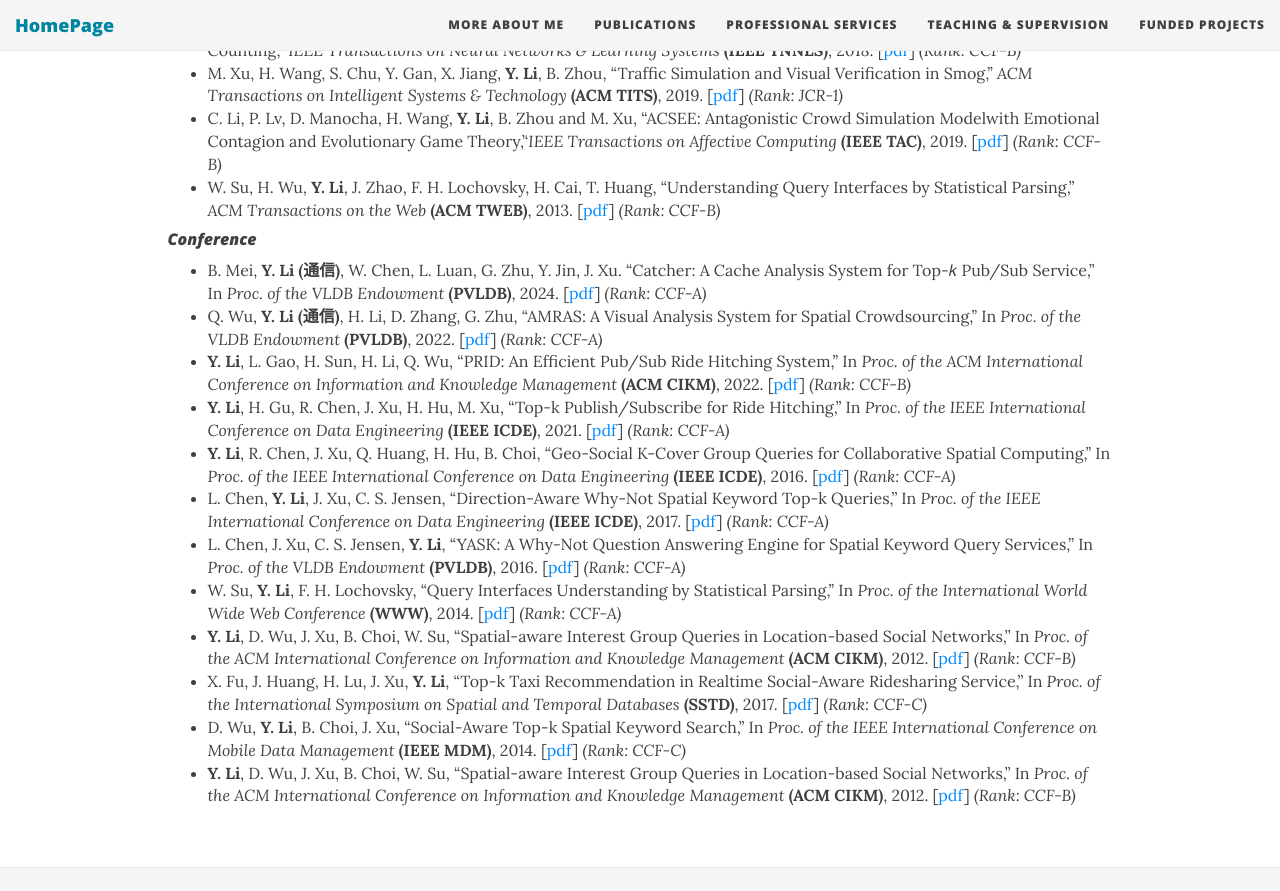
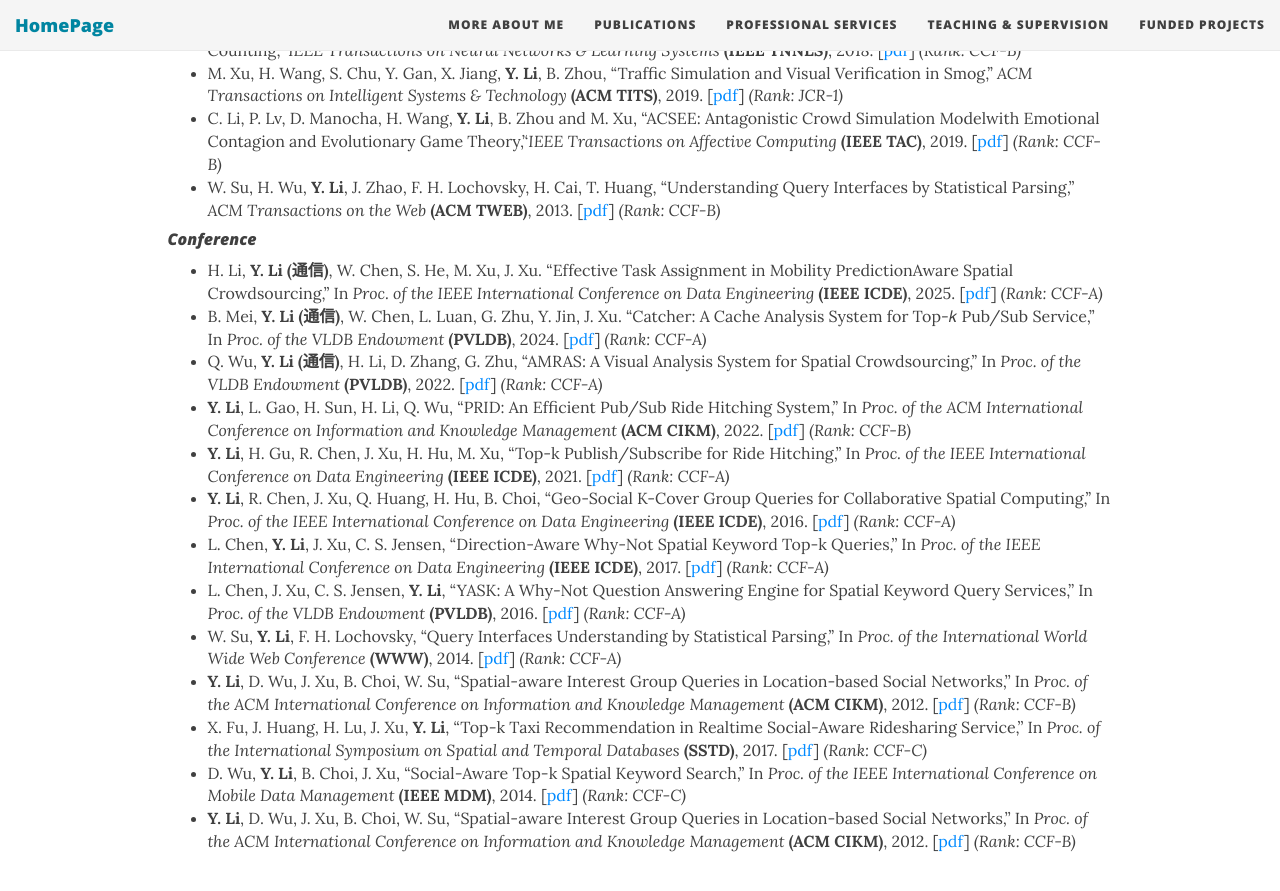
Before and after one commit to zzudb/zzudb.github.io, a Jekyll site: the page built from pages/mypublications.md, in a window 1280 px wide and 900 px high, scrolled down 840 px. Shown: the top 891 px of the window. Built offline with Jekyll 4.4.1, drawn with Linux system fonts in a browser that asks for light colours; nearby versions of some CDN libraries.

Commit message:
Update mypublications.md

```diff
--- a/pages/mypublications.md
+++ b/pages/mypublications.md
@@ -25,6 +25,7 @@
 * W. Su, H. Wu, **Y. Li**, J. Zhao, F. H. Lochovsky, H. Cai, T. Huang, "Understanding Query Interfaces by Statistical Parsing,'' _ACM Transactions on the Web_ **(ACM TWEB)**, 2013. [[pdf](https://zzudb.github.io/pages/mypublications/)] _(Rank: CCF-B)_
 
 #### _Conference_
+* H. Li, **Y. Li (通信)**, W. Chen, S. He, M. Xu, J. Xu. "Effective Task Assignment in Mobility PredictionAware Spatial Crowdsourcing,'' In _Proc. of the IEEE International Conference on Data Engineering_ **(IEEE ICDE)**, 2025. [[pdf](https://zzudb.github.io/pages/mypublications/)] _(Rank: CCF-A)_
 * B. Mei, **Y. Li (通信)**, W. Chen, L. Luan, G. Zhu, Y. Jin, J. Xu. "Catcher: A Cache Analysis System for Top-𝑘 Pub/Sub Service,'' In _Proc. of the VLDB Endowment_ **(PVLDB)**, 2024. [[pdf](https://zzudb.github.io/pages/mypublications/)] _(Rank: CCF-A)_
 * Q. Wu, **Y. Li (通信)**, H. Li, D. Zhang, G. Zhu, "AMRAS: A Visual Analysis System for Spatial Crowdsourcing,'' In _Proc. of the VLDB Endowment_ **(PVLDB)**, 2022. [[pdf](https://zzudb.github.io/pages/mypublications/)] _(Rank: CCF-A)_
 * **Y. Li**, L. Gao, H. Sun, H. Li, Q. Wu, "PRID: An Efficient Pub/Sub Ride Hitching System,'' In _Proc. of the ACM International Conference on Information and Knowledge Management_ **(ACM CIKM)**, 2022. [[pdf](https://zzudb.github.io/pages/mypublications/)] _(Rank: CCF-B)_
```
